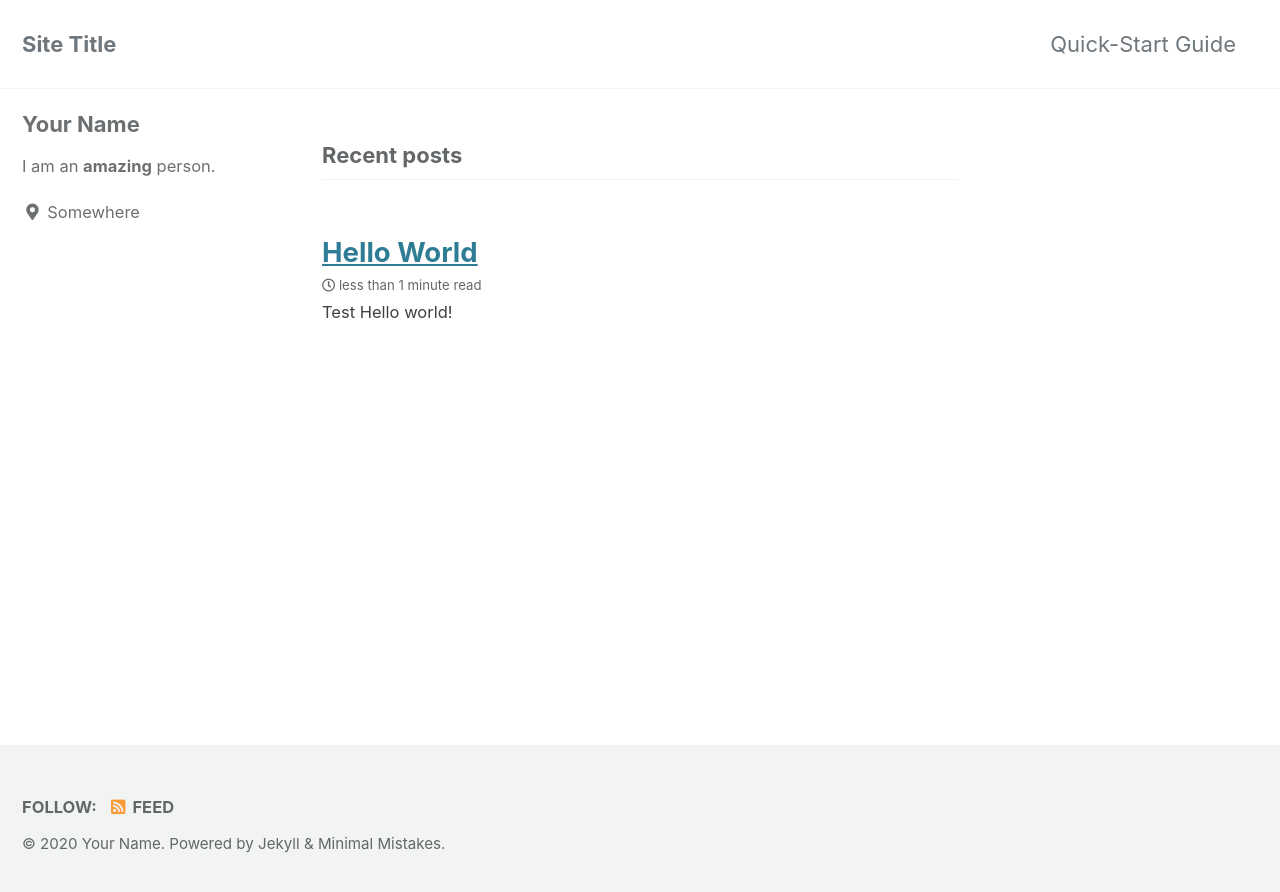
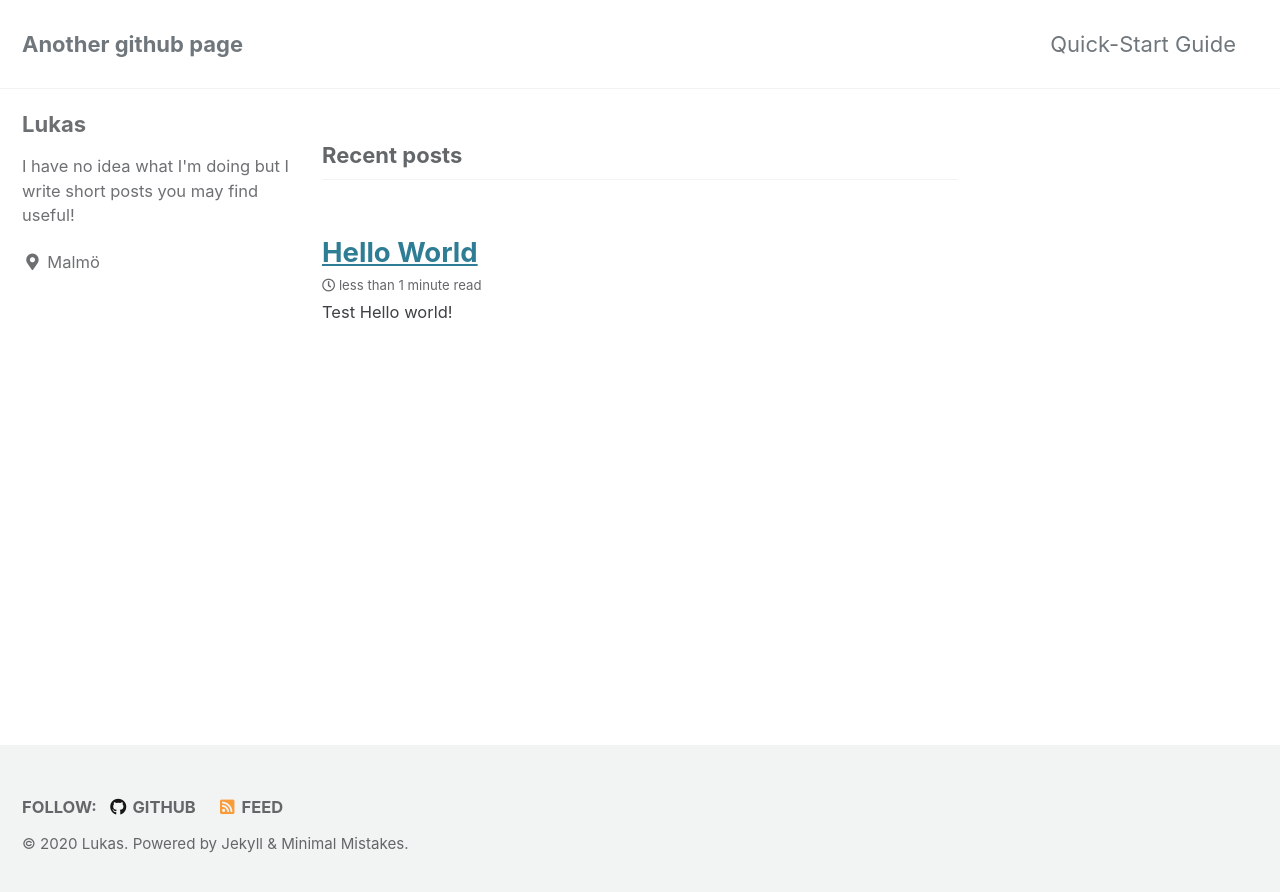
Before and after one commit to eriklukas/Lukas1337.github.io, a Jekyll site: the page built from index.html, in a window 1280 px wide. Shown: the top 892 px of the page. Built offline with Jekyll 4.4.1, drawn with Linux system fonts in a browser that asks for light colours; cached includes are drawn as plain includes; the list of posts is cut into pages by our own code.

Commit message:
Hello world, attmempt 2

```diff
--- a/_config.yml
+++ b/_config.yml
@@ -16,11 +16,11 @@ minimal_mistakes_skin    : "default" # "air", "aqua", "contrast", "dark", "dirt"
 
 # Site Settings
 locale                   : "en-US"
-title                    : "Site Title"
+title                    : "Another github page"
 title_separator          : "-"
 subtitle                 : # site tagline that appears below site title in masthead
-name                     : "Your Name"
-description              : "An amazing website."
+name                     : "Lukas"
+description              : "Just some notes and stuff!"
 url                      : # the base hostname & protocol for your site e.g. "https://mmistakes.github.io"
 baseurl                  : # the subpath of your site, e.g. "/blog"
 repository               : # GitHub username/repo-name e.g. "mmistakes/minimal-mistakes"
@@ -93,52 +93,18 @@ analytics:
 
 # Site Author
 author:
-  name             : "Your Name"
+  name             : "Lukas"
   avatar           : # path of avatar image, e.g. "/assets/images/bio-photo.jpg"
-  bio              : "I am an **amazing** person."
-  location         : "Somewhere"
+  bio              : "I have no idea what I'm doing but I write short posts you may find useful!"
+  location         : "Malmö"
   email            :
-  links:
-    - label: "Email"
-      icon: "fas fa-fw fa-envelope-square"
-      # url: "mailto:your.name@email.com"
-    - label: "Website"
-      icon: "fas fa-fw fa-link"
-      # url: "https://your-website.com"
-    - label: "Twitter"
-      icon: "fab fa-fw fa-twitter-square"
-      # url: "https://twitter.com/"
-    - label: "Facebook"
-      icon: "fab fa-fw fa-facebook-square"
-      # url: "https://facebook.com/"
-    - label: "GitHub"
-      icon: "fab fa-fw fa-github"
-      # url: "https://github.com/"
-    - label: "Instagram"
-      icon: "fab fa-fw fa-instagram"
-      # url: "https://instagram.com/"
 
 # Site Footer
 footer:
   links:
-    - label: "Twitter"
-      icon: "fab fa-fw fa-twitter-square"
-      # url:
-    - label: "Facebook"
-      icon: "fab fa-fw fa-facebook-square"
-      # url:
     - label: "GitHub"
       icon: "fab fa-fw fa-github"
-      # url:
-    - label: "GitLab"
-      icon: "fab fa-fw fa-gitlab"
-      # url:
-    - label: "Bitbucket"
-      icon: "fab fa-fw fa-bitbucket"
-      # url:
-    - label: "Instagram"
-      icon: "fab fa-fw fa-instagram"
-      # url:
+      url: "https://github.com/Lukas1337"
 
 
 # Reading Files
@@ -189,7 +155,7 @@ incremental: false
 
 # Markdown Processing
 kramdown:
-  input: GFM
+  input: Markdown
   hard_wrap: false
   auto_ids: true
   footnote_nr: 1
@@ -276,6 +242,6 @@ defaults:
       layout: single
       author_profile: true
       read_time: true
-      comments: true
-      share: true
+      comments: false
+      share: false
       related: true
```
